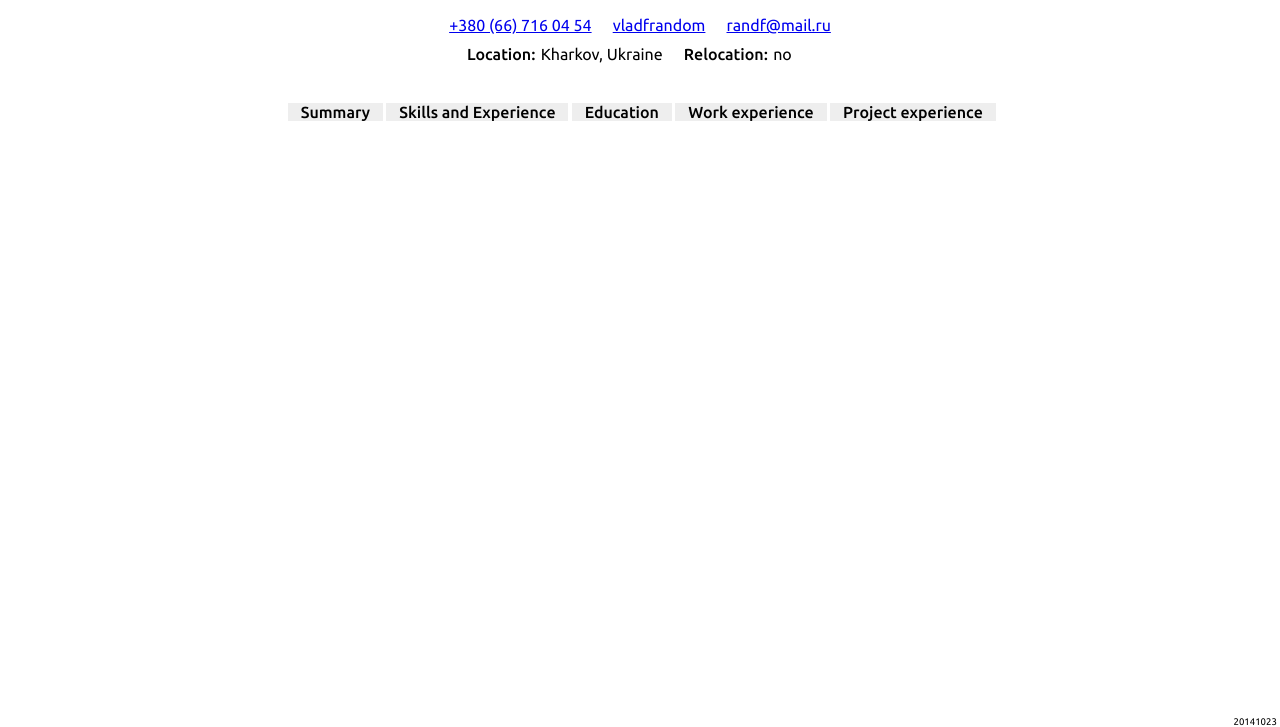
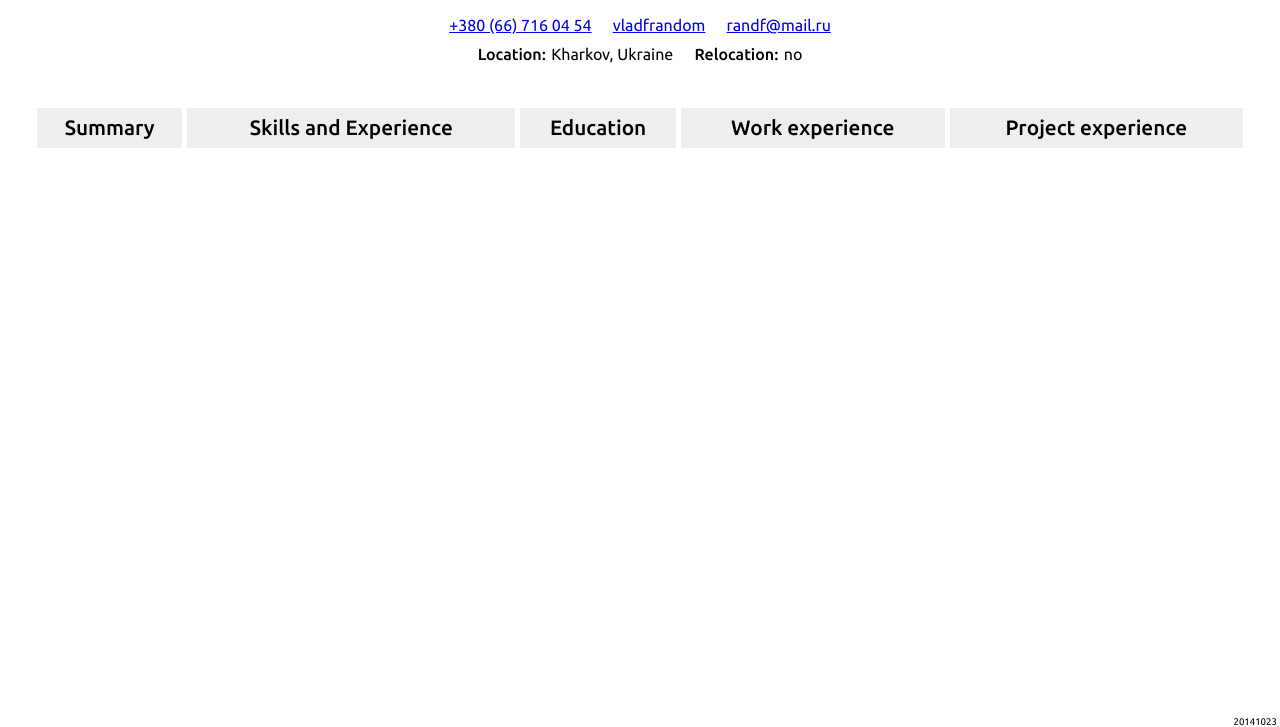
Before and after one commit to vladforfutdinov/cv, a plain HTML site: page new/index.html in a window 1280 px wide. Shown: the part 73-800 px from the top of the page. Drawn offline with Linux system fonts and the light colour scheme.

Commit message:
changed ui and data structure

```diff
--- a/new/css/styles.less
+++ b/new/css/styles.less
@@ -3,9 +3,10 @@
 @import "for";
 
 /* css reset */
-html,body {
+html, body {
   height: 100%;
 }
+
 body {
   overflow: hidden;
   margin: 0;
@@ -52,7 +53,7 @@ nav {
     box-sizing: border-box;
     padding: 0 1em;
     border: 1px solid transparent;
-    background:  #ccc;
+    background: #ccc;
     color: #eee;
     text-decoration: none;
     font: bold .8em/1.5 sans-serif;
@@ -79,7 +80,7 @@ article {
   .vendor(transition, all .5s);
 
   [data-name] {
-    position: relative;
+    //position: relative;
     text-align: center;
   }
 
@@ -120,10 +121,10 @@ article {
 
     }
     th {
-      padding-left: 0;
+      //padding-left: 0;
     }
     td:last-child {
-      padding-right: 0;
+      //padding-right: 0;
     }
 
     thead {
@@ -145,6 +146,7 @@ article {
     }
     section {
       padding: .165em 0;
+      margin: 0 .66em;
     }
     h2 {
       margin: 0;
@@ -154,20 +156,19 @@ article {
         content: ':';
       }
     }
-    section {
-      margin: 0 .66em;
-    }
   }
 
   [data-name='section'] {
-//    position: relative;
     padding-top: 2em;
+    display: table;
+    width: 100%;
+    border-spacing: 5px;
 
     label {
       position: relative;
       display: block;
-      padding: 0 1vw;
-      font-size: 1em;
+      padding: 1vh 0;
+      font-size: 1.3em;
       font-weight: 500;
       cursor: pointer;
 
@@ -190,29 +191,32 @@ article {
       }
     }
 
+    h2 { display: none; }
+
     > section {
-      display: inline-block;
+      display: table-cell;
       overflow: hidden;
       margin: 0 0 .3% .3%;
       background: #eee;
       vertical-align: top;
-      text-align: left;
 
       > div {
         display: none;
         box-sizing: border-box;
-        padding: 0 1em;
+        padding: 0 3vw;
         position: absolute;
-        top: auto;
+        top: 250px;
         left: 0;
         right: 0;
-//        bottom: 0;
+        bottom: 0;
         overflow: auto;
+
+        div, p { text-align: left; }
 
         h3 {
           display: inline-block;
           margin: 1em .33em 0 0;
-           + p {
+          + p {
             display: inline;
           }
         }
@@ -222,19 +226,27 @@ article {
         & + label {
           width: auto;
           height: auto;
+          background: #fff;
 
           & + div {
             display: block;
           }
           &:after {
-            display: block;
+            //display: block;
           }
         }
+      }
+
+      .table {
+        display: inline-block;
+        vertical-align: top;
+        margin: 0 .5em;
       }
 
     }
   }
 }
+
 footer[data-name] {
   position: absolute;
   bottom: 0;
--- a/new/data/en.json
+++ b/new/data/en.json
@@ -42,7 +42,8 @@
     },
     {
       "title": "Skills and Experience",
-      "value": {
+      "value": [
+        {
           "type": "table",
           "value": [
             "\tProficiency\tYears",
@@ -54,21 +55,40 @@
             "Google Closure JavaScript\tIntermediate\t2+",
             "jQuery\tIntermediate\t4+",
             "AngularJS\tIntermediate\t1",
-          "BackboneJS\tBasic\t1",
+            "BackboneJS\tBasic\t1"
+          ]
+        },
+        {
+          "type": "table",
+          "value": [
+            "\tProficiency\tYears",
             "Technologies",
             "AJAX\tIntermediate\t3+",
             "Responsive layout\tIntermediate\t1+",
-          "Agile (SCRUM)\tIntermediate\t3+",
+            "Agile (SCRUM)\tIntermediate\t3+"
+          ]
+        },
+        {
+          "type": "table",
+          "value": [
+            "\tProficiency\tYears",
             "Tools/Products",
             "Photoshop\tAdvanced\t10+",
             "InDesign \tAdvanced\t5+",
             "Illustrator\tAdvanced\t5+",
             "WebStorm\tIntermediate\t2+",
-          "Eclipse\tBasic\t2+",
+            "Eclipse\tBasic\t2+"
+          ]
+        },
+        {
+          "type": "table",
+          "value": [
+            "\tProficiency\tYears",
             "Foreign Languages",
             "English\tIntermediate\t"
           ]
         }
+      ]
     },
     {
       "title": "Education",
--- a/new/js/script.js
+++ b/new/js/script.js
@@ -248,12 +248,15 @@
                         value = createEl('div'),
                         id = 'id' + Math.random().toString().replace('0.', ''),
                         checkbox = setAttr(createEl('input'), {
-                            type: 'checkbox',
-                            id: id
+                            type: 'radio',
+                            id: id,
+                            name: 'section'
                         }),
                         label = setAttr(createEl('label'), {
                             for: id
                         });
+
+                    if (data.type) setAttr(body, {class: data.type});
 
                     if (Array.isArray(data)) {
                         forEach(data, function () {
@@ -271,13 +274,14 @@
                         }
 
                         if (data && data.value) {
-                            if (Array.isArray(data.value)) {
+                            if (Array.isArray(data.value) && data.type !== 'table') {
                                 forEach(data.value, function () {
-                                    value.appendChild(fillIt(this, depth + 1));
+                                    var node = fillIt(this, depth + 1);
+                                    if (node) value.appendChild(node);
                                 });
                             } else if (!isString(data.value) && data.value !== undefined) {
-                                if (data.value.type === 'table') {
-                                    value.appendChild(getTable(data.value));
+                                if (data.type === 'table') {
+                                    value.appendChild(getTable(data));
                                 } else {
                                     value.appendChild(fillIt(data.value, depth + 1));
                                 }
@@ -287,7 +291,7 @@
                             body.appendChild(value);
                         }
                     }
-                    return body;
+                    return body.textContent ? body : null;
                 },
                 fillSection = function (data) {
                     var text = createEl('span'),
@@ -296,7 +300,8 @@
 
                     if (Array.isArray(data)) {
                         forEach(data, function () {
-                            body.appendChild(fillIt(this, depth));
+                            var node = fillIt(this, depth);
+                            if (node) body.appendChild(node);
                         });
                     } else if (!isString(data)) {
                         body.appendChild(fillIt(data, depth));
```
Also changed, not shown: new/data/ru.json (+24 -4 lines), new/css/styles.css. Lines whose indentation alone changed are shown as unchanged.
